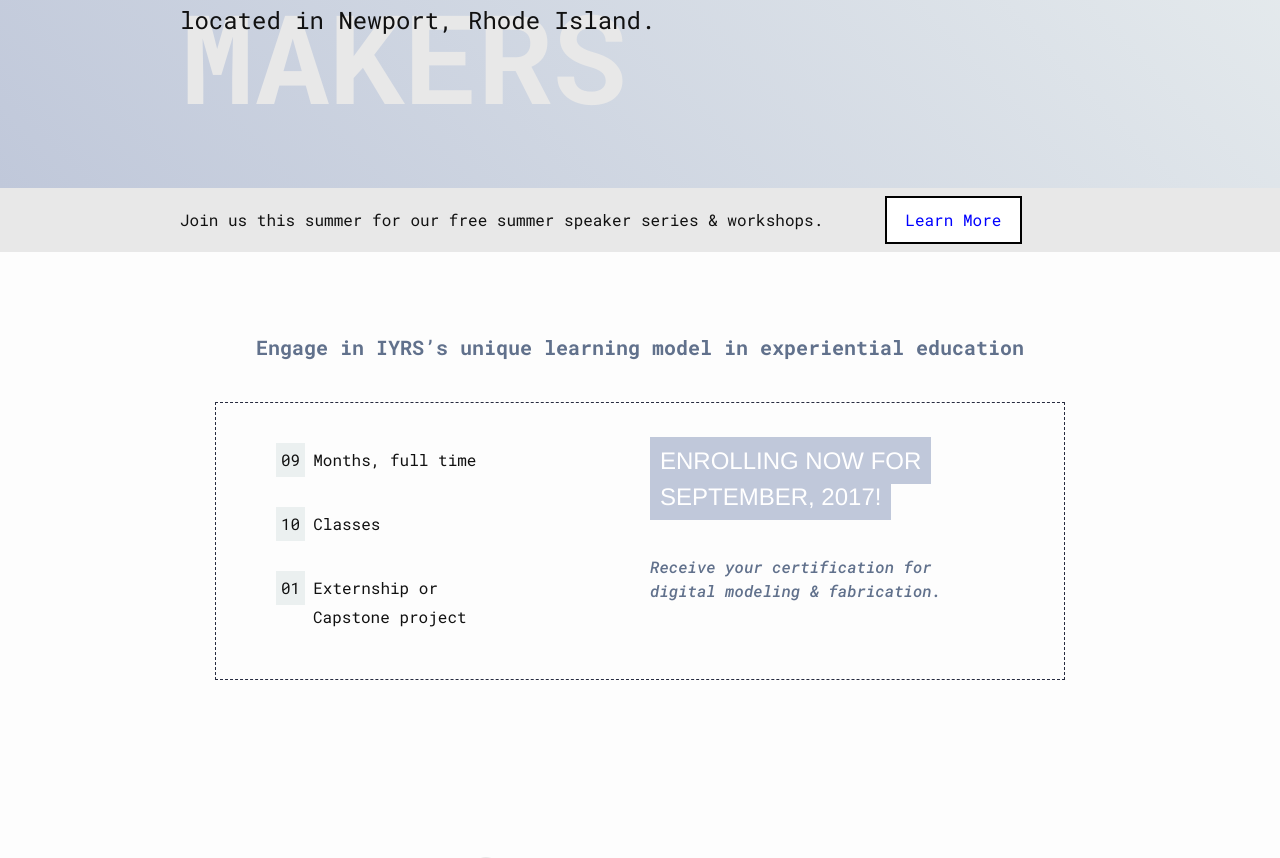
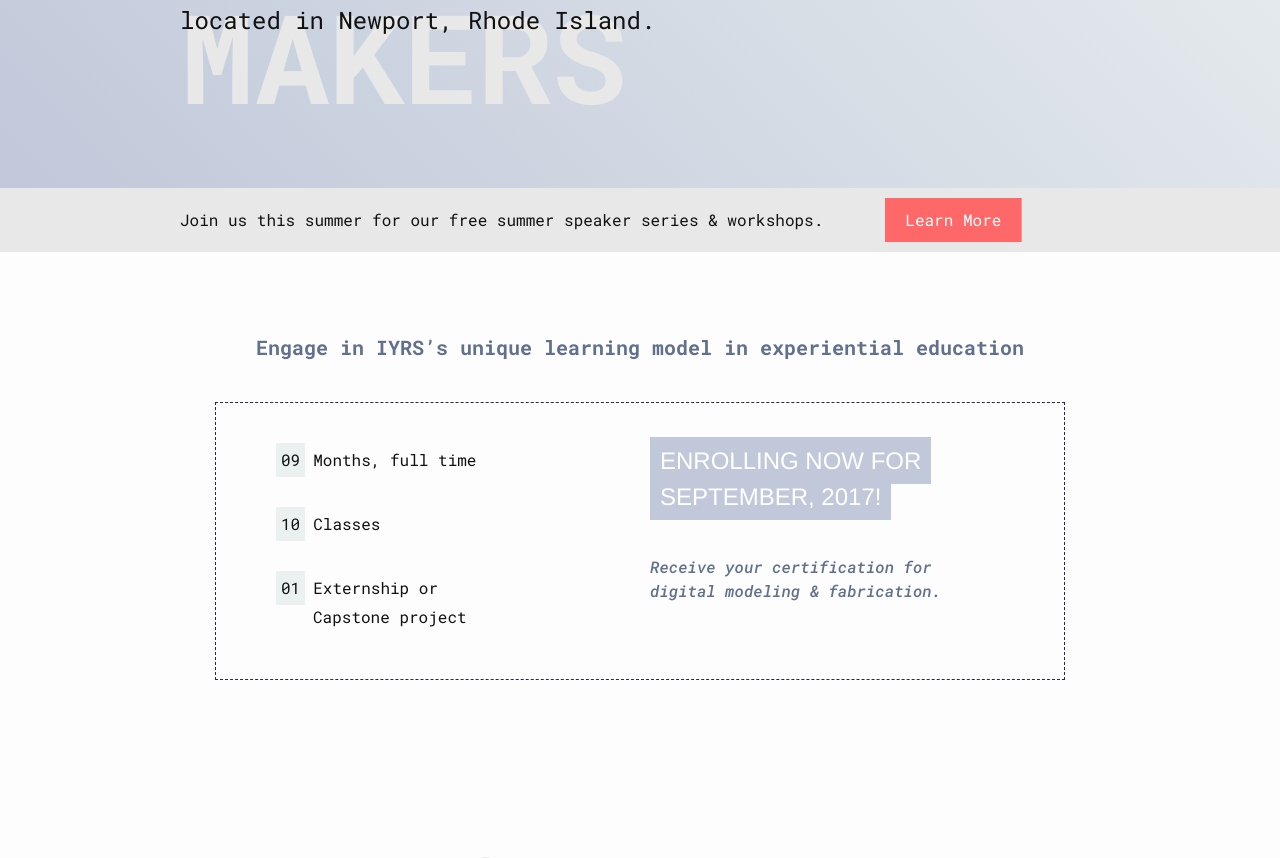
Before and after one commit to jplus-co/iyrs-microsite, a Jekyll site: the page built from index.md, in a window 1280 px wide. Shown: the part 372-1230 px from the top of the page. Built offline with Jekyll 4.4.1, drawn with Linux system fonts in a browser that asks for light colours.

Commit message:
button animation style

```diff
--- a/_layouts/home.html
+++ b/_layouts/home.html
@@ -45,7 +45,7 @@
       <div class="">CNC Machining</div>
       <div class="">Addative Manufacturing</div>
   </div>
-    <a href="curriculum/" class="btn btn__design">View Curriculum</a>
+    <div class="btn btn__design"><a href="curriculum/">View Curriculum</a></div>
     <img class="design__img" src="img/product_development_cycle@2x.png"/>
 </div>
 </section>
@@ -60,7 +60,7 @@
       <div class="">Vacuum Forming</div>
       <div class="">Physical Computing</div>
     </div>
-    <a href="studio/" class="btn btn__build">Our Build Studio</a>
+    <div class="btn btn__build"><a href="studio/">Our Build Studio</a></div>
     <img class="build__img" src="img/materials-mockup.png"/>
     <!-- <div class="build__color-block"></div> -->
 </div>
@@ -76,7 +76,7 @@
       <div class="">Testing</div>
       <div class="">Analyzing</div>
     </div>
-    <a href="careers/" class="btn btn__engage">Careers</a>
+    <div class="btn btn__engage"><a href="careers/">Careers</a></div>
     <div class="engage__img-container">
       <img class="engage__img" src="http://placehold.it/470x285">
       <img class="engage__img" src="http://placehold.it/470x285">
@@ -90,7 +90,7 @@
     <div class="speaker-series__title-container">
       <div class="speaker-series__title">Summer Speakers Series</div>
       <div class="speaker-series__subtitle">Join us this summer as we explore various topics on 3D technology, business, and contemporary practices in the realm of design & fabrication. </div>
-      <div class="btn__speaker-series"><a href="summer-speakers/">Speaker Schedule</a></div>
+      <div class="btn btn__speaker-series"><a href="summer-speakers/">Speaker Schedule</a></div>
     </div>
 
     <div class="speaker-series__speaker-container">
@@ -109,17 +109,17 @@
     <div class="cta__container">
       <div class="cta__header">Learn More</div>
       <div class="cta__subtitle">Lorem ipsum dolor sit emet.</div>
-      <div class="cta__btn"><a href="">Request Viewbook</a></div>
+      <div class="btn cta__btn"><a href="">Request Viewbook</a></div>
     </div>
     <div class="cta__container">
       <div class="cta__header">Visit IYRS</div>
       <div class="cta__subtitle">Lorem ipsum dolor sit emet.</div>
-      <div class="cta__btn"><a href="">Schedule a Visit</a></div>
+      <div class="btn cta__btn"><a href="">Schedule a Visit</a></div>
     </div>
     <div class="cta__container">
       <div class="cta__header">Apply Now!</div>
       <div class="cta__subtitle">Lorem ipsum dolor sit emet.</div>
-      <div class="cta__btn"><a href="">Apply</a></div>
+      <div class="btn cta__btn"><a href="">Apply</a></div>
     </div>
 </div>
 </section>
--- a/_sass/minima/home.sass
+++ b/_sass/minima/home.sass
@@ -47,11 +47,31 @@
     +grid-column(9)
 
 .btn
-  background: white
-  border: 2px solid #000000
+  background: $orange
   margin-top: 10px
   padding: 10px 0
   text-align: center
+  color: white
+  background: linear-gradient(to right, #ff5555 50%, $orange 50%)
+  background-size: 200% 100%
+  background-position: right bottom
+  transition: all 1.5s ease
+
+  a
+    color: white
+
+.btn:hover
+  background-position: left bottom
+
+  a
+    text-decoration: none
+    color: white
+  a:visited
+    color: white
+  a:hover
+    text-decoration: none
+
+
 
 .btn__speaker-callout
   +grid-column(12)
@@ -380,9 +400,8 @@
   bottom: -22.5px
   left: 50%
   transform: translateX(-50%)
-  border: 2px black solid
   padding: 8px 0
   width: 80%
   height: 45px
-  background-color: white
+  background-color: $orange
   +grid-media($desktop)
```
